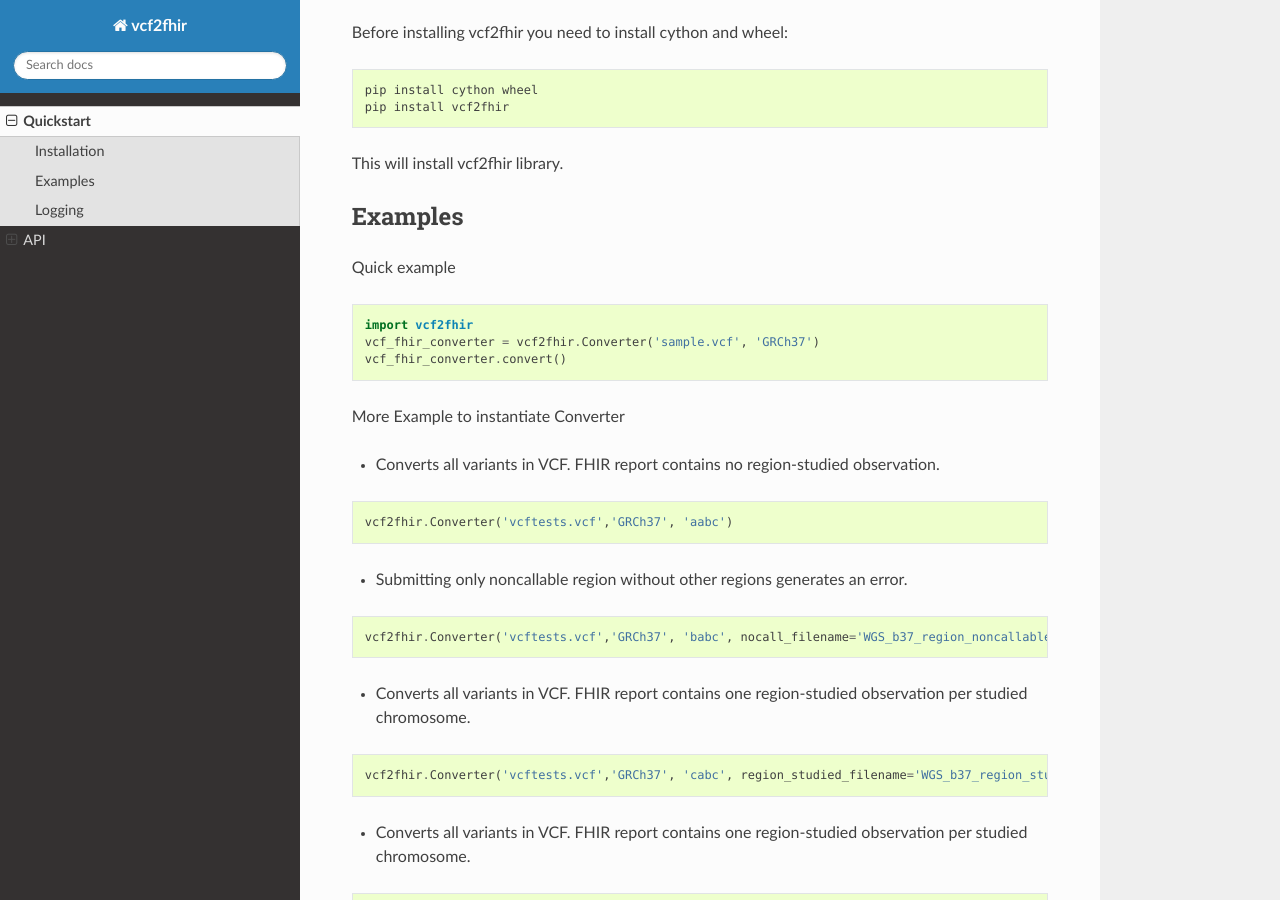
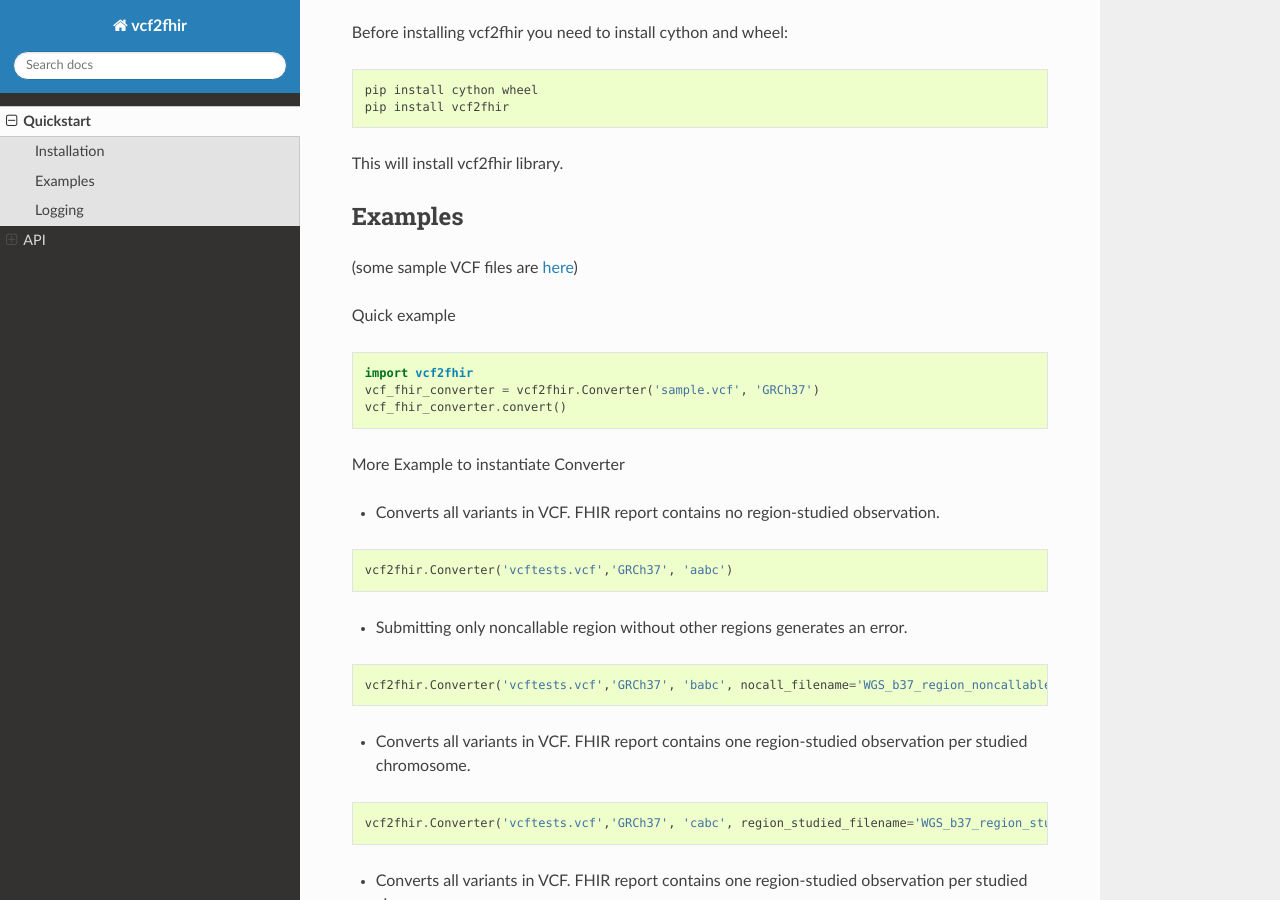
Before and after one commit to elimuinformatics/vcf2fhir, a Sphinx documentation site: the page built from docs/QUICKSTART.rst, in a window 1280 px wide and 900 px high, scrolled down 393 px. Built offline with Sphinx 7.4.7 and the Read the Docs theme 2.0.0, drawn with Linux system fonts in a browser that asks for light colours.

Commit message:
Update QUICKSTART.rst

```diff
--- a/docs/QUICKSTART.rst
+++ b/docs/QUICKSTART.rst
@@ -25,6 +25,8 @@ This will install vcf2fhir library.
 
 Examples
 ---------------------
+
+(some sample VCF files are `here <https://github.com/elimuinformatics/vcf2fhir/tree/master/vcf2fhir/test>`_)
 
 Quick example
 
```
